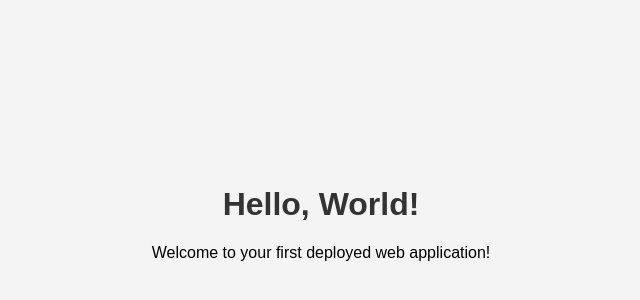
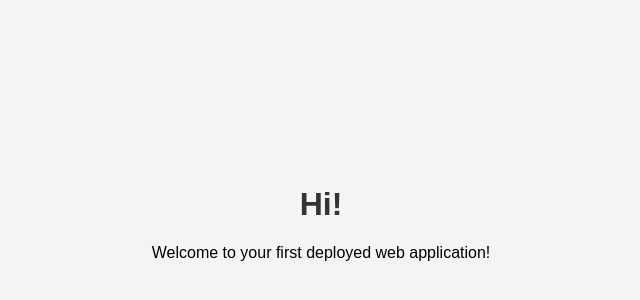
Before and after one commit to Siddharta-reddy/usecase, a plain HTML site: page index.html in a window 1280 px wide. Shown: the part 70-370 px from the top of the page, without its empty margins (319-959 px from the left). Drawn offline with Linux system fonts and the light colour scheme.

Commit message:
Update index.html

```diff
--- a/index.html
+++ b/index.html
@@ -17,7 +17,7 @@
     </style>
 </head>
 <body>
-    <h1>Hello, World!</h1>
+    <h1>Hi!</h1>
     <p>Welcome to your first deployed web application!</p>
 </body>
 </html>
```
